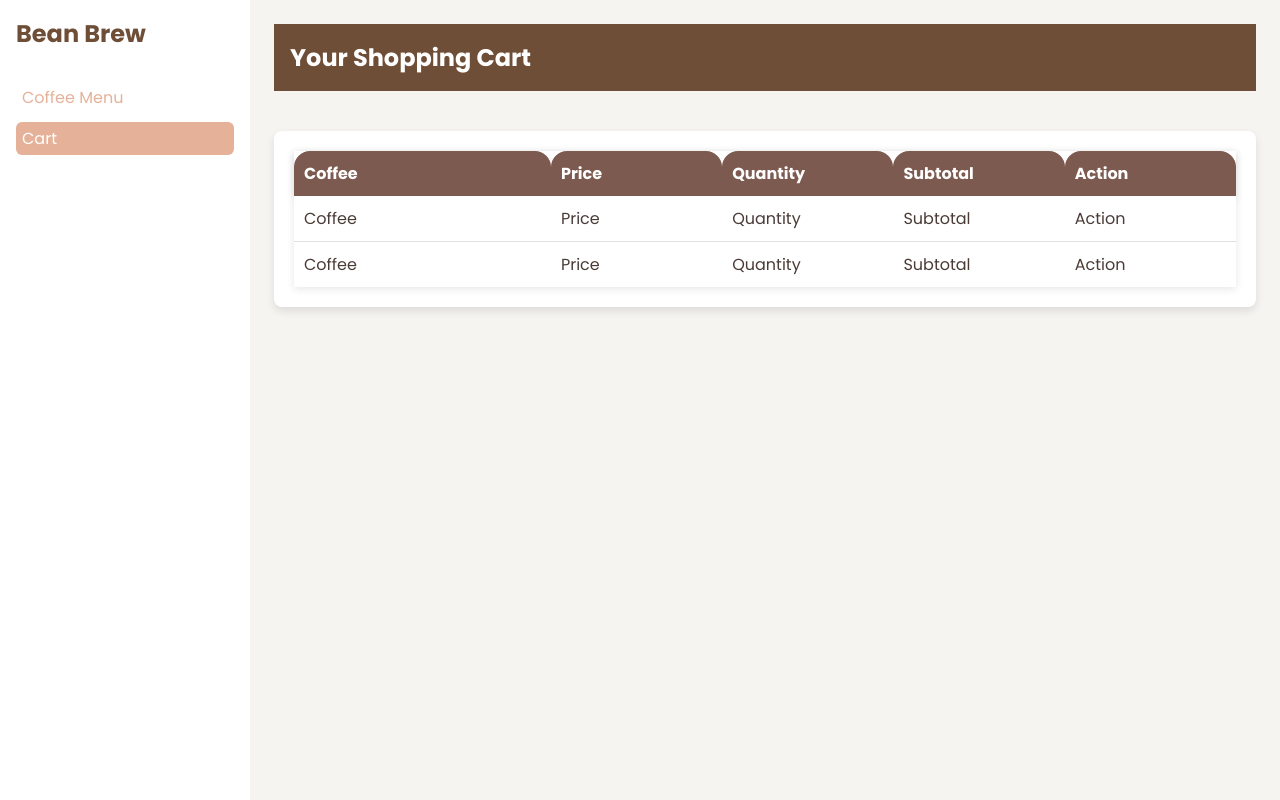
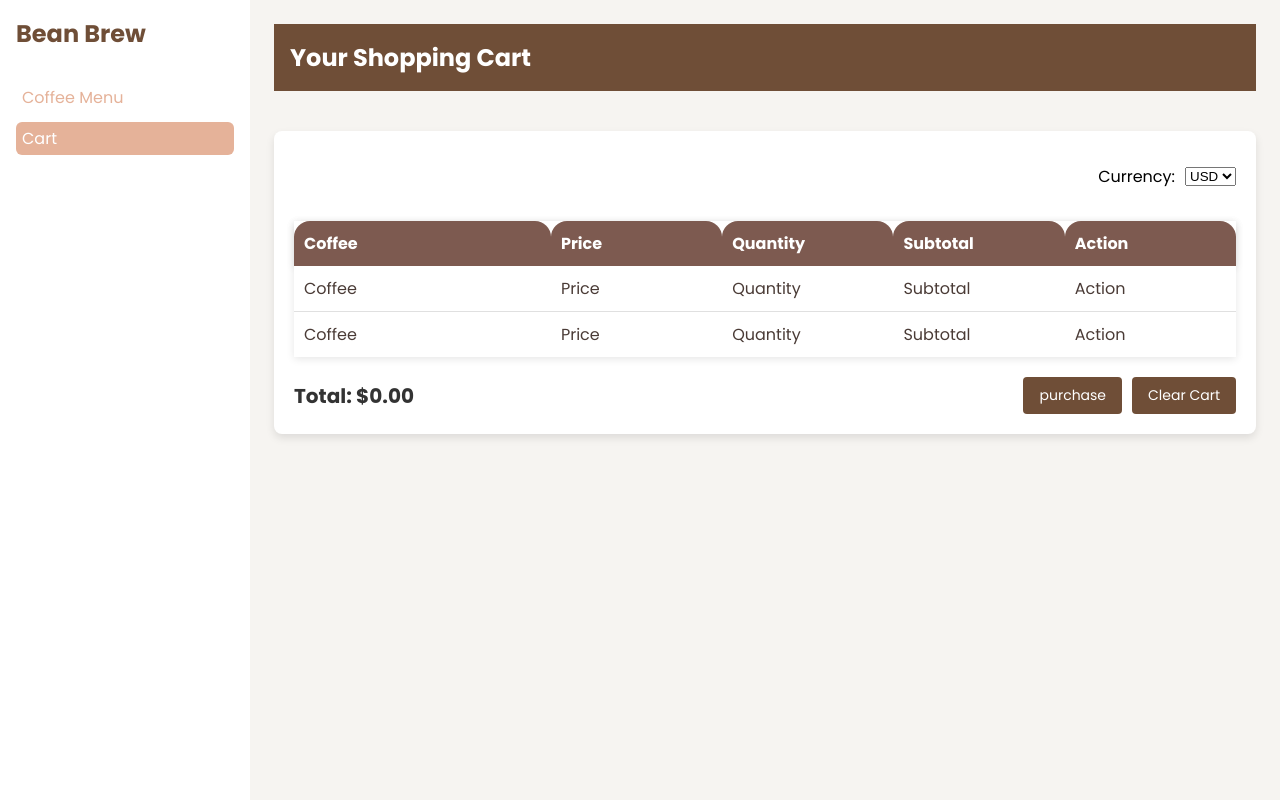
Before and after one commit to aleksi-svaridze/coffee-shop, a React (Vite) app in the folder client/: page /cart in a window 1280 px wide. Built offline with nearby package versions, Linux system fonts and the light colour scheme.

Commit message:
Add Currency Switcher component

```diff
--- /dev/null
+++ b/client/src/components/CartCardActions.jsx
@@ -0,0 +1,22 @@
+import {
+  ActionButtonsWrapper,
+  CartCardActionsWrapper,
+  TotalPrice,
+} from "../styles/CartCardActions.styles";
+import Button from "./Btn";
+
+function CartCardActions() {
+  return (
+    <CartCardActionsWrapper>
+      <TotalPrice>
+        Total: $<span>0.00</span>
+      </TotalPrice>
+      <ActionButtonsWrapper>
+        <Button url={"#"} title={"purchase"} />
+        <Button url={"#"} title={"Clear Cart"} />
+      </ActionButtonsWrapper>
+    </CartCardActionsWrapper>
+  );
+}
+
+export default CartCardActions;
--- /dev/null
+++ b/client/src/components/CurrencySwitcher.jsx
@@ -0,0 +1,18 @@
+import { CurrencySwitcherWrapper } from "../styles/CurrencySwitcher.style";
+
+function CurrencySwitcher() {
+  return (
+    <CurrencySwitcherWrapper>
+      <p>
+        Currency:{" "}
+        <select>
+          <option>USD</option>
+          <option>EUR</option>
+          <option>GBP</option>
+        </select>
+      </p>
+    </CurrencySwitcherWrapper>
+  );
+}
+
+export default CurrencySwitcher;
--- a/client/src/pages/CartPage.jsx
+++ b/client/src/pages/CartPage.jsx
@@ -9,6 +9,8 @@ import {
   TableHeaderCell,
   TableWrapper,
 } from "../styles/Table.style";
+import CartCardActions from "../components/CartCardActions";
+import CurrencySwitcher from "../components/CurrencySwitcher";
 
 function CartPage() {
   const [isInCart] = useState(true);
@@ -17,6 +19,7 @@ function CartPage() {
       <Header title="Your Shopping Cart" />
       {isInCart ? (
         <CartWrapper>
+          <CurrencySwitcher />
           <TableWrapper>
             <TableHeader>
               <TableHeaderCell>Coffee</TableHeaderCell>
@@ -42,6 +45,7 @@ function CartPage() {
               <TableBodyCell>Action</TableBodyCell>
             </TableBody>
           </TableWrapper>
+          <CartCardActions />
         </CartWrapper>
       ) : (
         <CartWrapper>
--- /dev/null
+++ b/client/src/styles/CartCardActions.styles.js
@@ -0,0 +1,19 @@
+import styled from "styled-components";
+
+export const CartCardActionsWrapper = styled.div`
+  display: flex;
+  justify-content: space-between;
+  width: 100%;
+  align-items: center;
+`;
+
+export const TotalPrice = styled.div`
+  font-size: 20px;
+  font-weight: bold;
+  color: #333;
+`;
+
+export const ActionButtonsWrapper = styled.div`
+  display: flex;
+  gap: 10px;
+`;
--- /dev/null
+++ b/client/src/styles/CurrencySwitcher.style.js
@@ -0,0 +1,15 @@
+import styled from "styled-components";
+
+export const CurrencySwitcherWrapper = styled.div`
+  display: flex;
+  justify-content: flex-end;
+  align-items: center;
+  width: 100%;
+  height: 50px;
+
+  p {
+    display: flex;
+    align-items: center;
+    gap: 10px;
+  }
+`;
```
